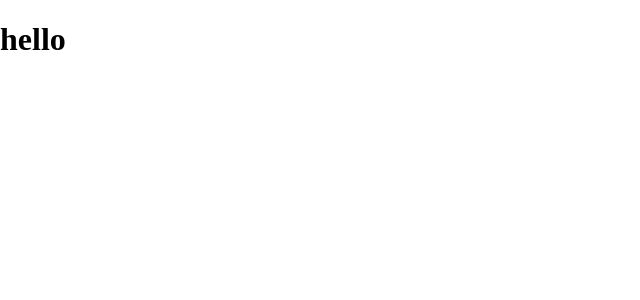
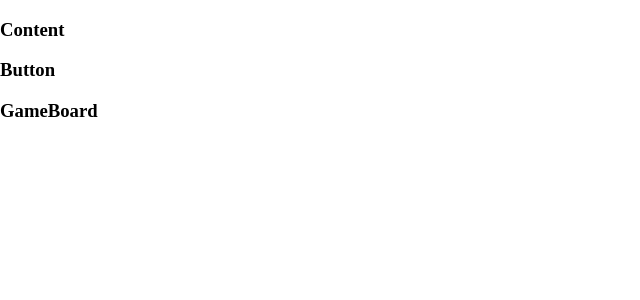
Before and after one commit to Brayve-Pancake/tenzies-game, a React (Vite) app in the folder tenzies-game/: page / in a window 1280 px wide. Shown: the top 300 px of the page, without its empty margins (0-640 px from the left). Built offline with nearby package versions, Linux system fonts and the light colour scheme.

Commit message:
Setup and sanity check connections

```diff
--- a/tenzies-game/src/App.jsx
+++ b/tenzies-game/src/App.jsx
@@ -1,3 +1,13 @@
+import Button from "./components/Button";
+import Content from "./components/Content";
+import GameBoard from "./components/GameBoard";
+
 export default function App() {
-  return <h1>hello</h1>;
+  return (
+    <div>
+      <Content />
+      <Button />
+      <GameBoard />
+    </div>
+  );
 }
--- /dev/null
+++ b/tenzies-game/src/components/Button.jsx
@@ -0,0 +1,3 @@
+export default function Button() {
+  return <h3>Button</h3>;
+}
--- /dev/null
+++ b/tenzies-game/src/components/Content.jsx
@@ -0,0 +1,3 @@
+export default function Content() {
+  return <h3>Content</h3>;
+}
--- /dev/null
+++ b/tenzies-game/src/components/GameBoard.jsx
@@ -0,0 +1,3 @@
+export default function GameBoard() {
+  return <h3>GameBoard</h3>;
+}
```
